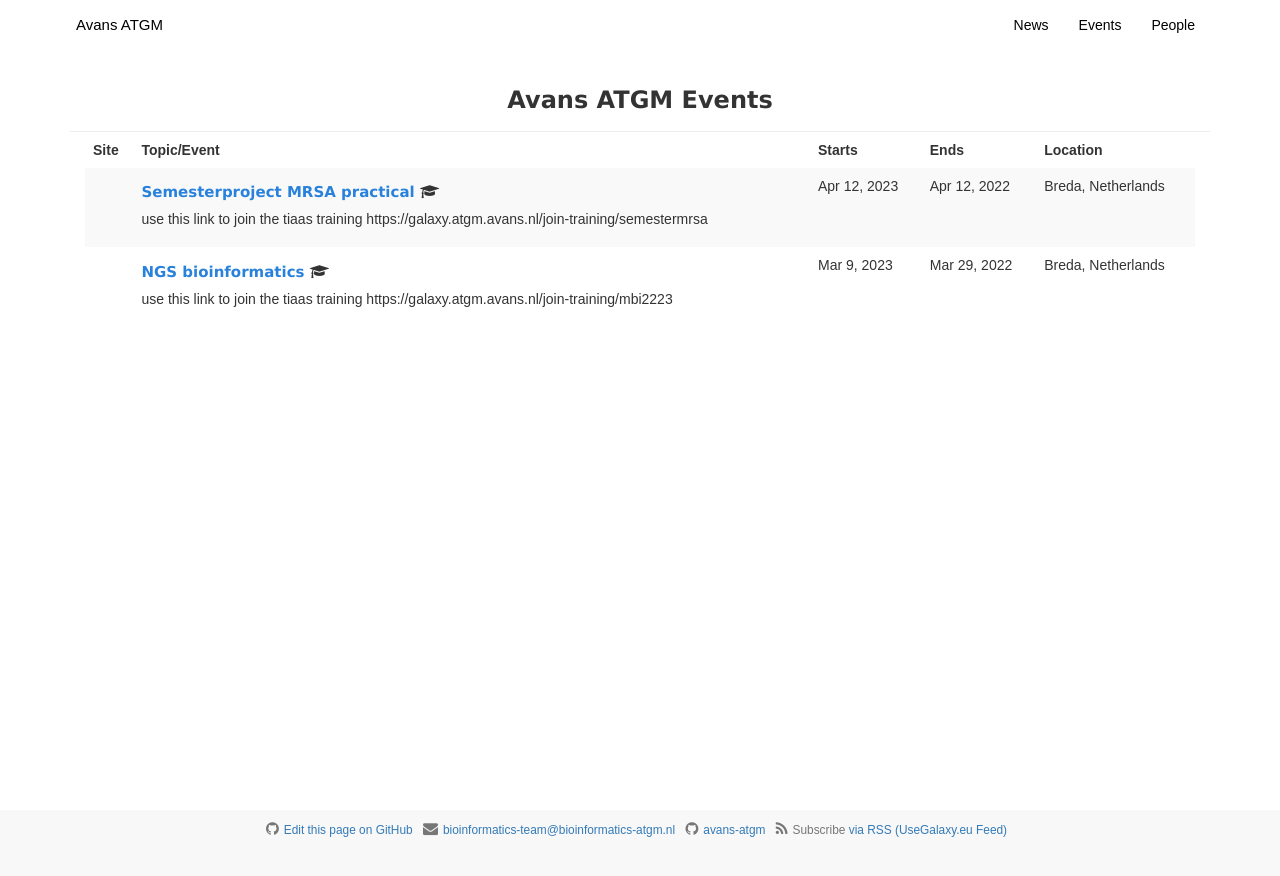
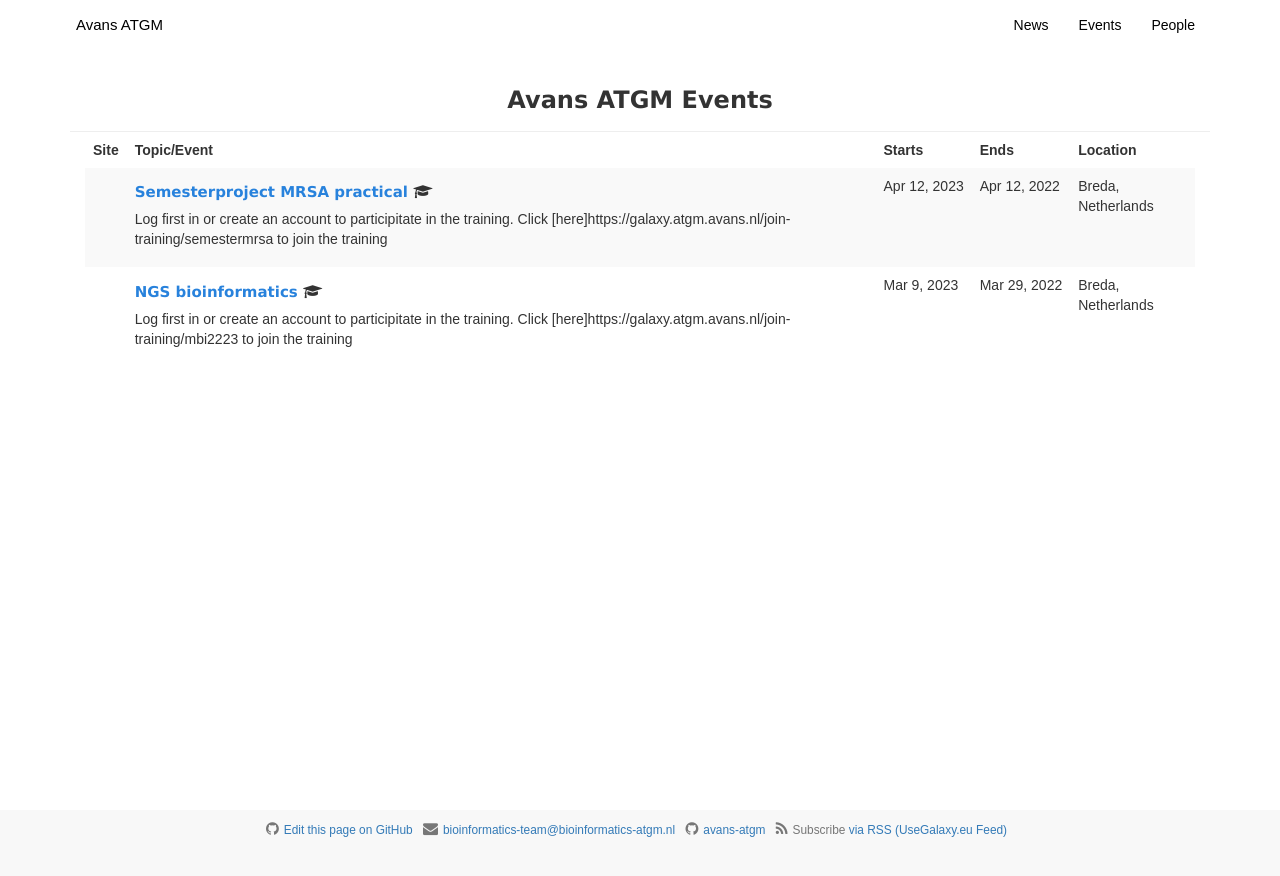
Before and after one commit to Avans-ATGM/Avans-ATGM.github.io, a Jekyll site: the page built from events.md, in a window 1280 px wide. Shown: the top 876 px of the page. Built offline with Jekyll 4.4.1, drawn with Linux system fonts in a browser that asks for light colours.

```diff
--- a/_events/2023-03-09-37-MBI_NGS.md
+++ b/_events/2023-03-09-37-MBI_NGS.md
@@ -16,4 +16,5 @@
   country: Netherlands
 ---
 
-use this link to join the tiaas training https://galaxy.atgm.avans.nl/join-training/mbi2223
+Log first in or create an account to participitate in the training.
+Click  [here]https://galaxy.atgm.avans.nl/join-training/mbi2223 to join the training
--- a/_events/2023-04-12-semestermrsa.md
+++ b/_events/2023-04-12-semestermrsa.md
@@ -16,4 +16,5 @@
   country: Netherlands
 ---
 
-use this link to join the tiaas training https://galaxy.atgm.avans.nl/join-training/semestermrsa
+Log first in or create an account to participitate in the training.
+Click  [here]https://galaxy.atgm.avans.nl/join-training/semestermrsa to join the training
```
